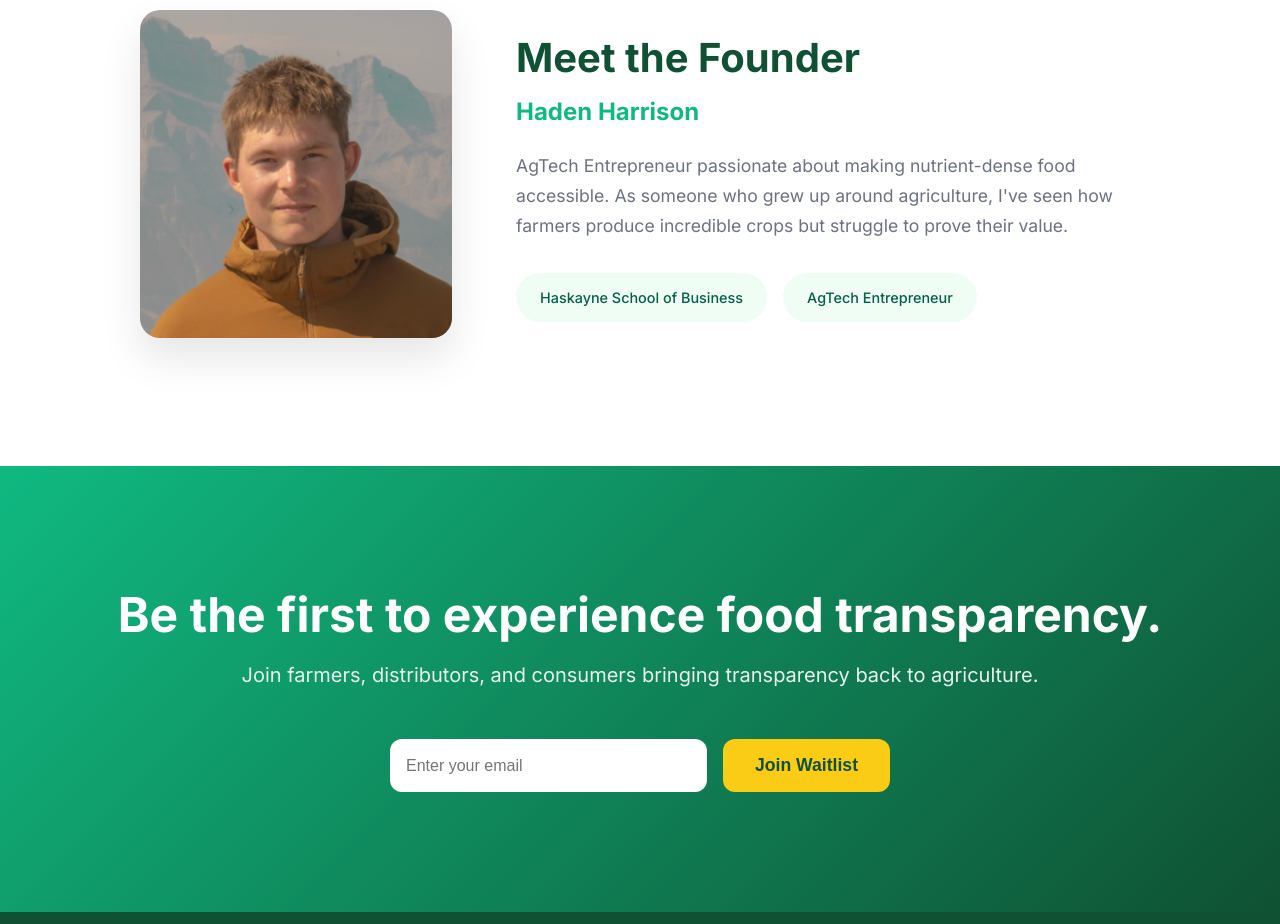
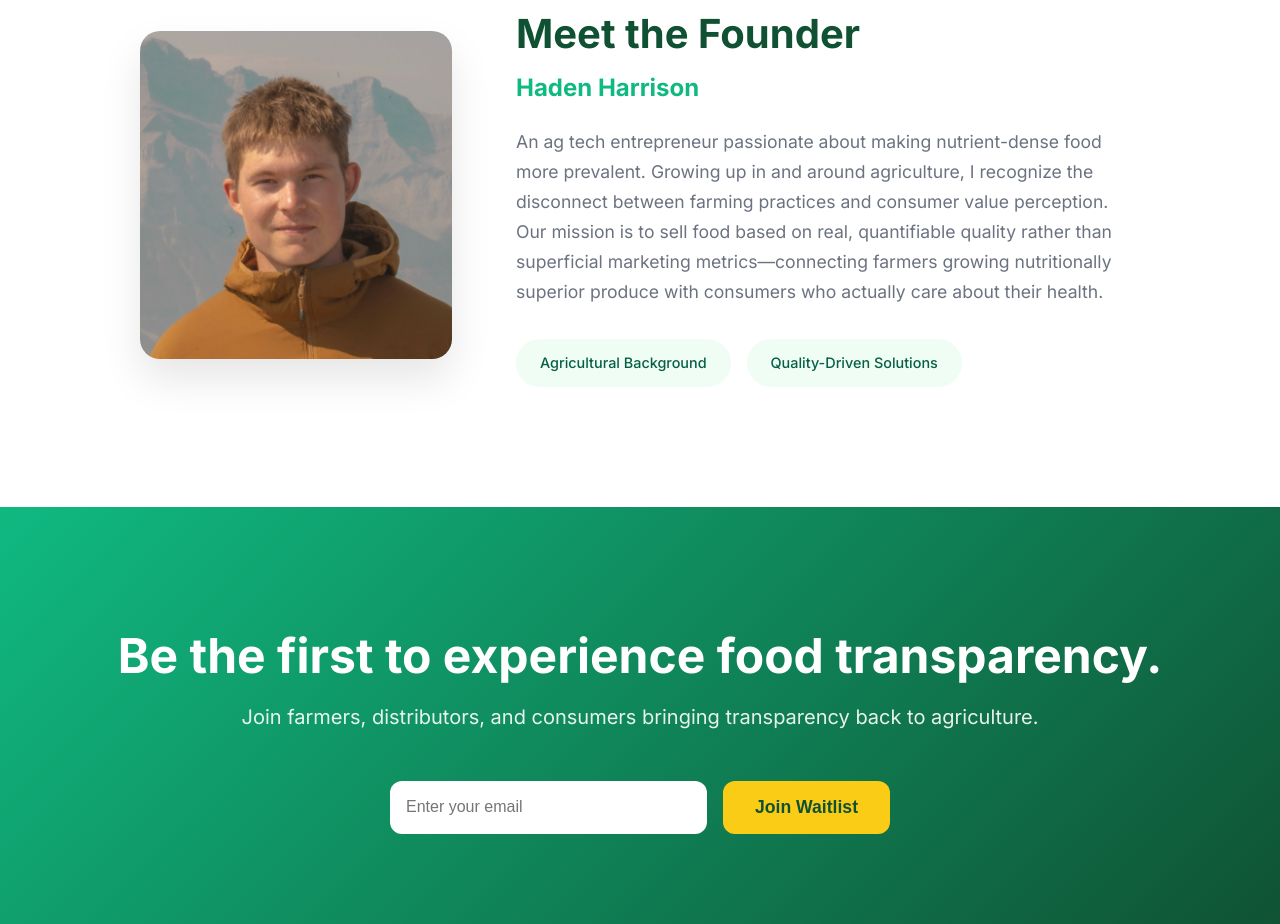
Before and after one commit to hadenivan/nutrientscanner-website, a React (Vite) app: page / in a window 1280 px wide. Shown: the part 2980-3904 px from the top of the page. Built offline with nearby package versions, Linux system fonts and the light colour scheme.

Commit message:
Update founder bio - Emphasize agricultural background and mission for quality-driven food systems

```diff
--- a/src/App.jsx
+++ b/src/App.jsx
@@ -168,13 +168,11 @@ function App() {
               <h2>Meet the Founder</h2>
               <h3>Haden Harrison</h3>
               <p>
-                AgTech Entrepreneur passionate about making nutrient-dense food accessible.
-                As someone who grew up around agriculture, I've seen how farmers produce incredible crops
-                but struggle to prove their value.
+                An ag tech entrepreneur passionate about making nutrient-dense food more prevalent. Growing up in and around agriculture, I recognize the disconnect between farming practices and consumer value perception. Our mission is to sell food based on real, quantifiable quality rather than superficial marketing metrics—connecting farmers growing nutritionally superior produce with consumers who actually care about their health.
               </p>
               <div className="founder-credentials">
-                <span className="credential">Haskayne School of Business</span>
-                <span className="credential">AgTech Entrepreneur</span>
+                <span className="credential">Agricultural Background</span>
+                <span className="credential">Quality-Driven Solutions</span>
               </div>
             </div>
           </div>
```
